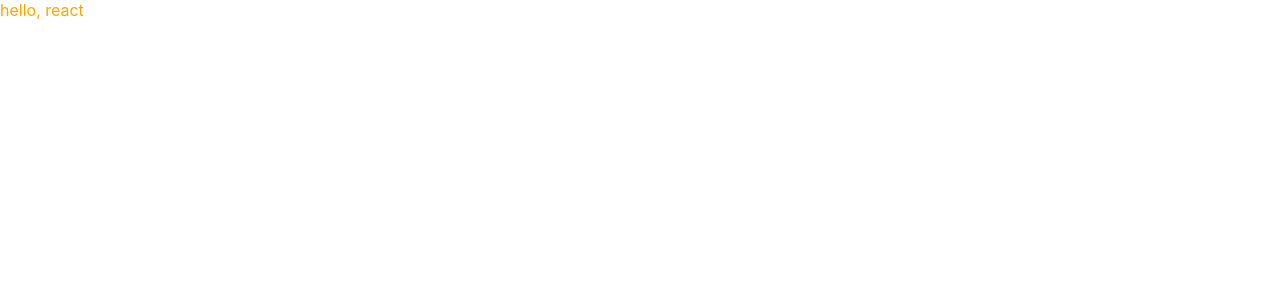
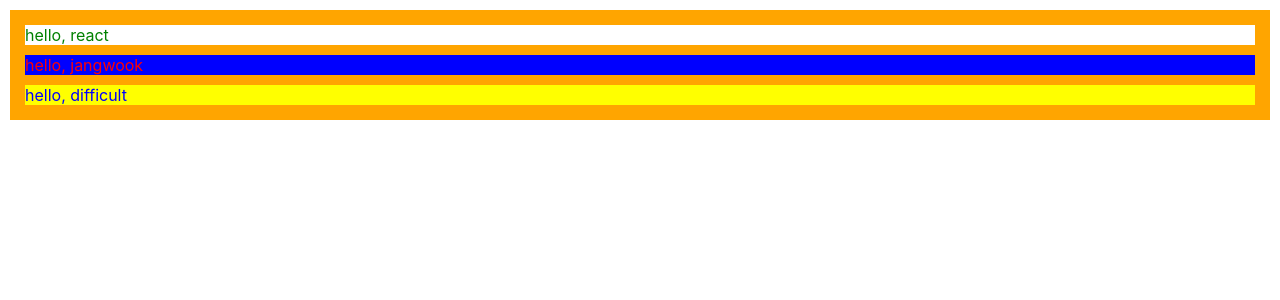
Before and after one commit to rxjw95/react-practice, a React (Create React App) app: page / in a window 1280 px wide. Shown: the top 300 px of the page. Built offline with nearby package versions, Linux system fonts and the light colour scheme.

Commit message:
children 사용하기

```diff
--- a/src/App.js
+++ b/src/App.js
@@ -1,11 +1,20 @@
 import React from "react";
 import Hello from "./Hello";
+import Wrapper from "./Wrapper";
 
 function App() {
+  const style = {
+    background: "orange",
+    margin: "10px",
+    padding: "5px",
+  };
+
   return (
-    <div className="App">
-      <Hello name={"react"} color="orange" />
-    </div>
+    <Wrapper style={style}>
+      <Hello name={"react"} color="green" background={"white"} />
+      <Hello name={"jangwook"} color="red" background={"blue"} />
+      <Hello name={"difficult"} color="blue" background={"yellow"} />
+    </Wrapper>
   );
 }
 
--- a/src/Hello.js
+++ b/src/Hello.js
@@ -1,12 +1,14 @@
 import React from "react";
 
-const Hello = ({ name, color }) => {
-  return <div style={{ color: color }}>hello, {name}</div>;
+const Hello = ({ name, color, background, margin }) => {
+  return <div style={{ color, background, margin }}>hello, {name}</div>;
 };
 
 Hello.defaultProps = {
   name: "jangwook",
   color: "red",
+  margin: "10px",
+  background: "white",
 };
 
 export default Hello;
--- /dev/null
+++ b/src/Wrapper.js
@@ -0,0 +1,7 @@
+import React from "react";
+
+function Wrapper({ style, children }) {
+  return <div style={style}>{children}</div>;
+}
+
+export default Wrapper;
```
